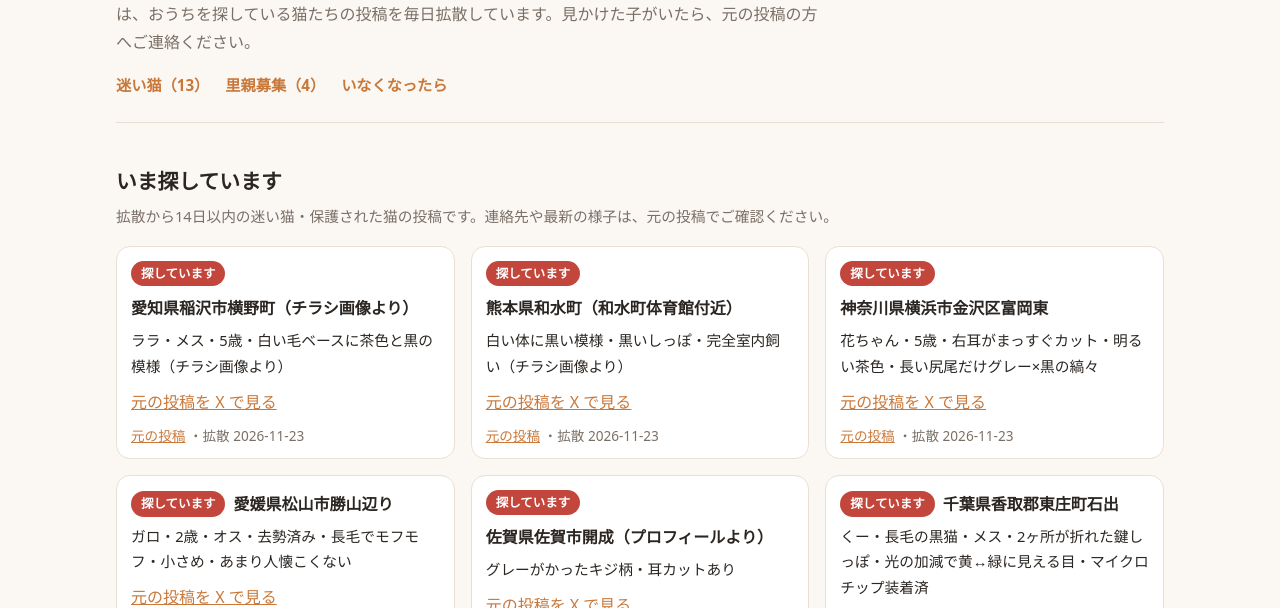
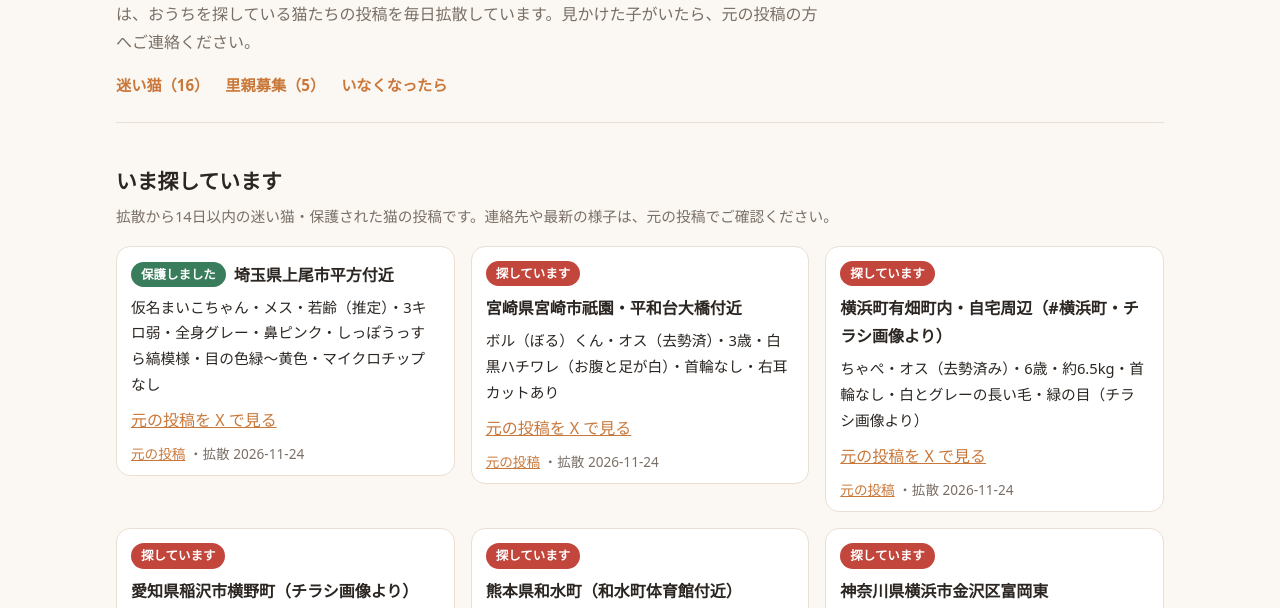
Before and after one commit to 2yzg569rkq-stack/shiro-cat-ouen, a plain HTML site: page docs/index.html in a window 1280 px wide. Shown: the part 135-743 px from the top of the page. Drawn offline with Linux system fonts and the light colour scheme.

Commit message:
Update cat support listings

```diff
--- a/docs/index.html
+++ b/docs/index.html
@@ -48,13 +48,49 @@ footer a{color:var(--accent)}
 <header>
   <h1>白さんの<span>迷い猫・保護猫</span>おうえん</h1>
   <p class="lead">元野良猫の白さんは、いまはおうちでのんびり暮らしています。白さんの X（<a href="https://x.com/iphonexcom" style="color:var(--accent)">@iphonexcom</a>）では、おうちを探している猫たちの投稿を毎日拡散しています。見かけた子がいたら、元の投稿の方へご連絡ください。</p>
-  <nav><a href="#lost">迷い猫（13）</a><a href="#adopt">里親募集（4）</a><a href="#guide">いなくなったら</a></nav>
+  <nav><a href="#lost">迷い猫（16）</a><a href="#adopt">里親募集（5）</a><a href="#guide">いなくなったら</a></nav>
 </header>
 
 <section id="lost">
   <h2>いま探しています</h2>
   <p class="sub">拡散から14日以内の迷い猫・保護された猫の投稿です。連絡先や最新の様子は、元の投稿でご確認ください。</p>
   <div class="grid">
+    <article class="card">
+      <div class="meta">
+        <span class="badge b-found">保護しました</span>
+        <span class="area">埼玉県上尾市平方付近</span>
+      </div>
+      <p class="feat">仮名まいこちゃん・メス・若齢（推定）・3キロ弱・全身グレー・鼻ピンク・しっぽうっすら縞模様・目の色緑〜黄色・マイクロチップなし</p>
+      <blockquote class="twitter-tweet" data-dnt="true" data-lang="ja" data-conversation="none">
+        <a href="https://x.com/sipponosirabe/status/2125111393749995942">元の投稿を X で見る</a>
+      </blockquote>
+      <p class="links"><a href="https://x.com/sipponosirabe/status/2125111393749995942" target="_blank" rel="noopener">元の投稿</a>
+      ・拡散 2026-11-24</p>
+    </article>
+    <article class="card">
+      <div class="meta">
+        <span class="badge b-lost">探しています</span>
+        <span class="area">宮崎県宮崎市祇園・平和台大橋付近</span>
+      </div>
+      <p class="feat">ボル（ぼる）くん・オス（去勢済）・3歳・白黒ハチワレ（お腹と足が白）・首輪なし・右耳カットあり</p>
+      <blockquote class="twitter-tweet" data-dnt="true" data-lang="ja" data-conversation="none">
+        <a href="https://x.com/gTwQJAwFDQ063PC/status/2125123501715832849">元の投稿を X で見る</a>
+      </blockquote>
+      <p class="links"><a href="https://x.com/gTwQJAwFDQ063PC/status/2125123501715832849" target="_blank" rel="noopener">元の投稿</a>
+      ・拡散 2026-11-24</p>
+    </article>
+    <article class="card">
+      <div class="meta">
+        <span class="badge b-lost">探しています</span>
+        <span class="area">横浜町有畑町内・自宅周辺（#横浜町・チラシ画像より）</span>
+      </div>
+      <p class="feat">ちゃぺ・オス（去勢済み）・6歳・約6.5kg・首輪なし・白とグレーの長い毛・緑の目（チラシ画像より）</p>
+      <blockquote class="twitter-tweet" data-dnt="true" data-lang="ja" data-conversation="none">
+        <a href="https://x.com/from_039/status/2125147911231262799">元の投稿を X で見る</a>
+      </blockquote>
+      <p class="links"><a href="https://x.com/from_039/status/2125147911231262799" target="_blank" rel="noopener">元の投稿</a>
+      ・拡散 2026-11-24</p>
+    </article>
     <article class="card">
       <div class="meta">
         <span class="badge b-lost">探しています</span>
@@ -220,6 +256,18 @@ footer a{color:var(--accent)}
     <article class="card">
       <div class="meta">
         <span class="badge b-adopt">里親募集</span>
+        <span class="area">三重県四日市・鈴鹿市（ハッシュタグより）</span>
+      </div>
+      <p class="feat">フランキー・オス・2024年生まれ・去勢済み・3種ワクチン済み・ウイルス検査両方陰性・人馴れイマイチ・特技は猫パンチ</p>
+      <blockquote class="twitter-tweet" data-dnt="true" data-lang="ja" data-conversation="none">
+        <a href="https://x.com/yasuke_3hon/status/2125148742261395542">元の投稿を X で見る</a>
+      </blockquote>
+      <p class="links"><a href="https://x.com/yasuke_3hon/status/2125148742261395542" target="_blank" rel="noopener">元の投稿</a>
+      ・拡散 2026-11-24</p>
+    </article>
+    <article class="card">
+      <div class="meta">
+        <span class="badge b-adopt">里親募集</span>
         <span class="area">東京都八丈島（大賀郷で保護）</span>
       </div>
       <p class="feat">キジ白・オス・3ヶ月半〜4ヶ月・エイズ（−）白血病（−）</p>
@@ -280,7 +328,7 @@ footer a{color:var(--accent)}
 </section>
 
 <footer>
-  最終更新：2026年11月24日 13:15（日本時間）<br>
+  最終更新：2026年11月24日 19:15（日本時間）<br>
   掲載している投稿は X の埋め込みで表示しており、写真や文章は元の投稿者さんのものです。見つかった・里親さんが決まった・載せないでほしい、などのときは <a href="https://x.com/iphonexcom">@iphonexcom</a> までお知らせください。すぐに外します。
 </footer>
 </div>
```
